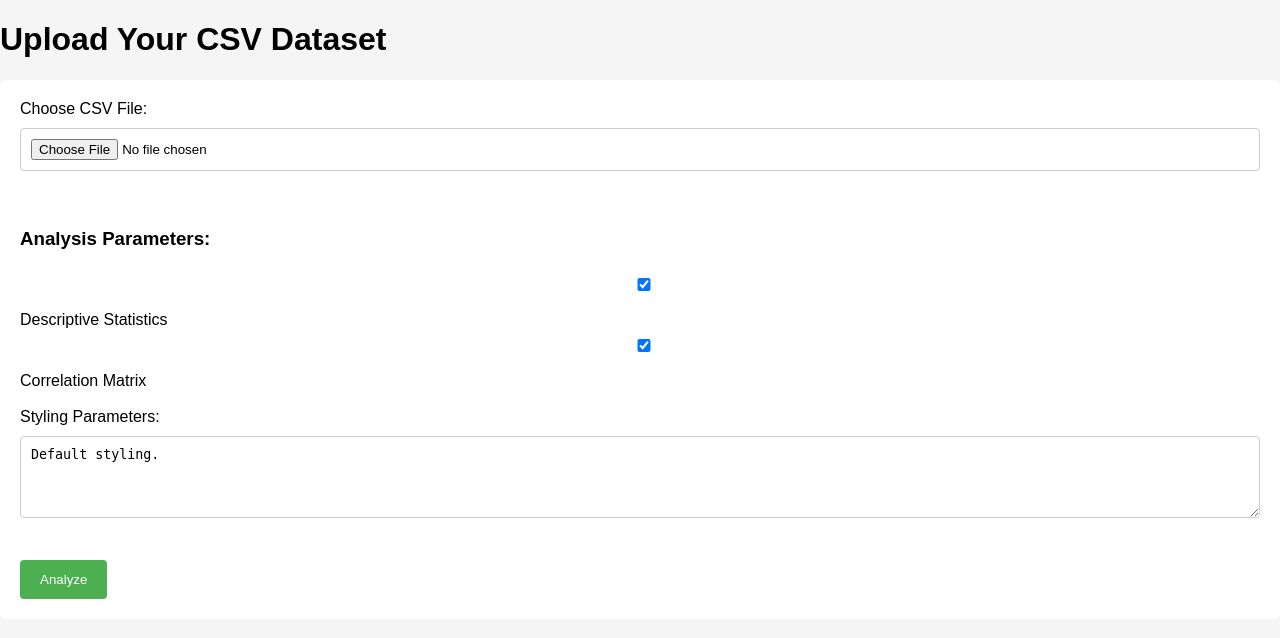
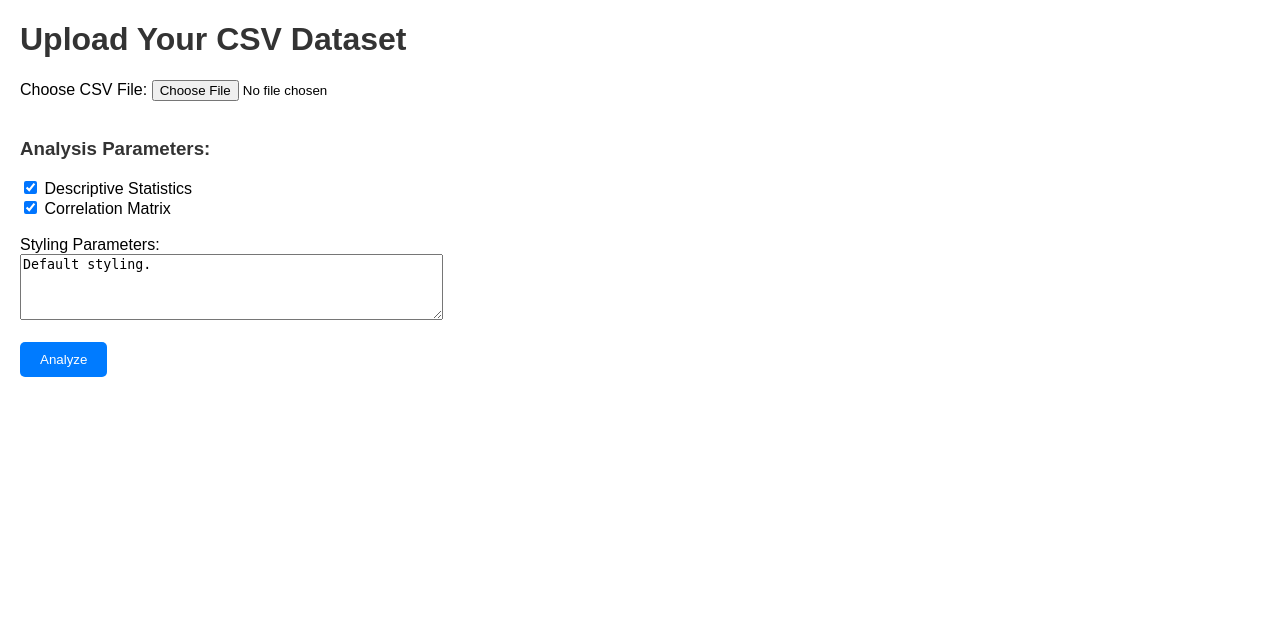
Before and after one commit to Engmhabib/AI-Powered-Data-Analysis-Platform-with-AnalytIQ, a Flask app: page / in a window 1280 px wide. Shown: the top 638 px of the page. Run offline with Flask 3, Linux system fonts and the light colour scheme.

Commit message:
Update styles.css

```diff
--- a/static/css/styles.css
+++ b/static/css/styles.css
@@ -2,85 +2,77 @@
 
 body {
     font-family: Arial, sans-serif;
-    background-color: #f5f5f5;
-    margin: 0;
+    margin: 20px;
+}
+
+h1, h2, h3 {
+    color: #333;
+}
+
+.flashes {
+    list-style-type: none;
     padding: 0;
 }
 
-header {
-    background-color: #4CAF50;
-    color: white;
-    padding: 15px;
-    text-align: center;
-}
-
-.container {
-    padding: 20px;
-}
-
-form {
-    background-color: white;
-    padding: 20px;
+.flashes li {
+    padding: 10px;
+    margin-bottom: 10px;
     border-radius: 5px;
 }
 
-input[type="file"],
-input[type="checkbox"],
-textarea {
-    width: 100%;
-    padding: 10px;
-    margin-top: 10px;
-    margin-bottom: 20px;
-    border: 1px solid #ccc;
-    border-radius: 4px;
-    box-sizing: border-box;
+.flashes li.danger {
+    background-color: #f8d7da;
+    color: #721c24;
+}
+
+.flashes li.warning {
+    background-color: #fff3cd;
+    color: #856404;
+}
+
+.flashes li.info {
+    background-color: #d1ecf1;
+    color: #0c5460;
 }
 
 button {
-    background-color: #4CAF50;
+    padding: 10px 20px;
+    background-color: #007bff;
     color: white;
-    padding: 12px 20px;
     border: none;
-    border-radius: 4px;
+    border-radius: 5px;
     cursor: pointer;
 }
 
 button:hover {
-    background-color: #45a049;
-}
-
-.flash {
-    padding: 10px;
-    margin-bottom: 20px;
-    border-radius: 4px;
-}
-
-.flash-warning {
-    background-color: #fff3cd;
-    color: #856404;
-}
-
-.flash-danger {
-    background-color: #f8d7da;
-    color: #721c24;
-}
-
-.flash-success {
-    background-color: #d4edda;
-    color: #155724;
+    background-color: #0056b3;
 }
 
 img {
     max-width: 100%;
     height: auto;
-    border-radius: 5px;
+}
+
+.analysis-details table {
+    width: 100%;
+    border-collapse: collapse;
+    margin-bottom: 20px;
+}
+
+.analysis-details th, .analysis-details td {
+    padding: 8px 12px;
+    text-align: center;
+}
+
+.analysis-details th {
+    background-color: #f2f2f2;
 }
 
 a {
     display: inline-block;
     margin-top: 20px;
-    color: #4CAF50;
     text-decoration: none;
+    color: #007bff;
 }
 
 a:hover {
```
